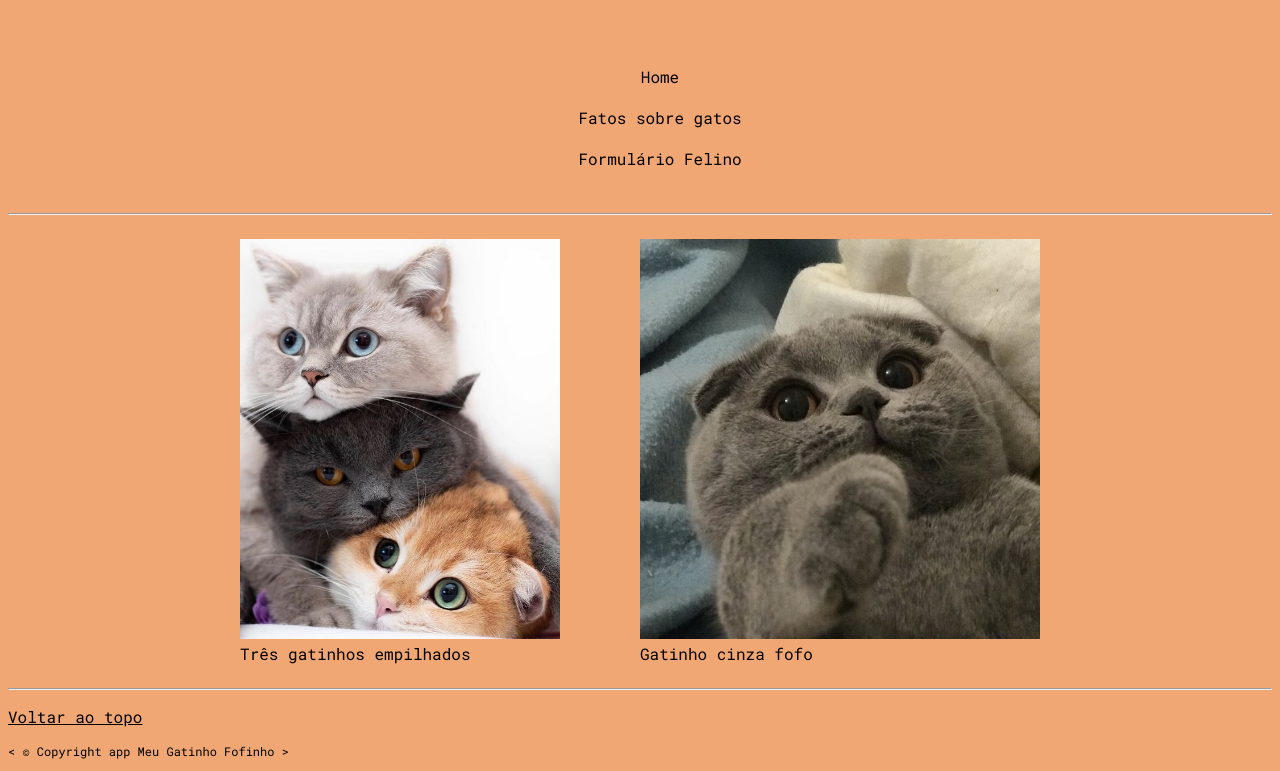
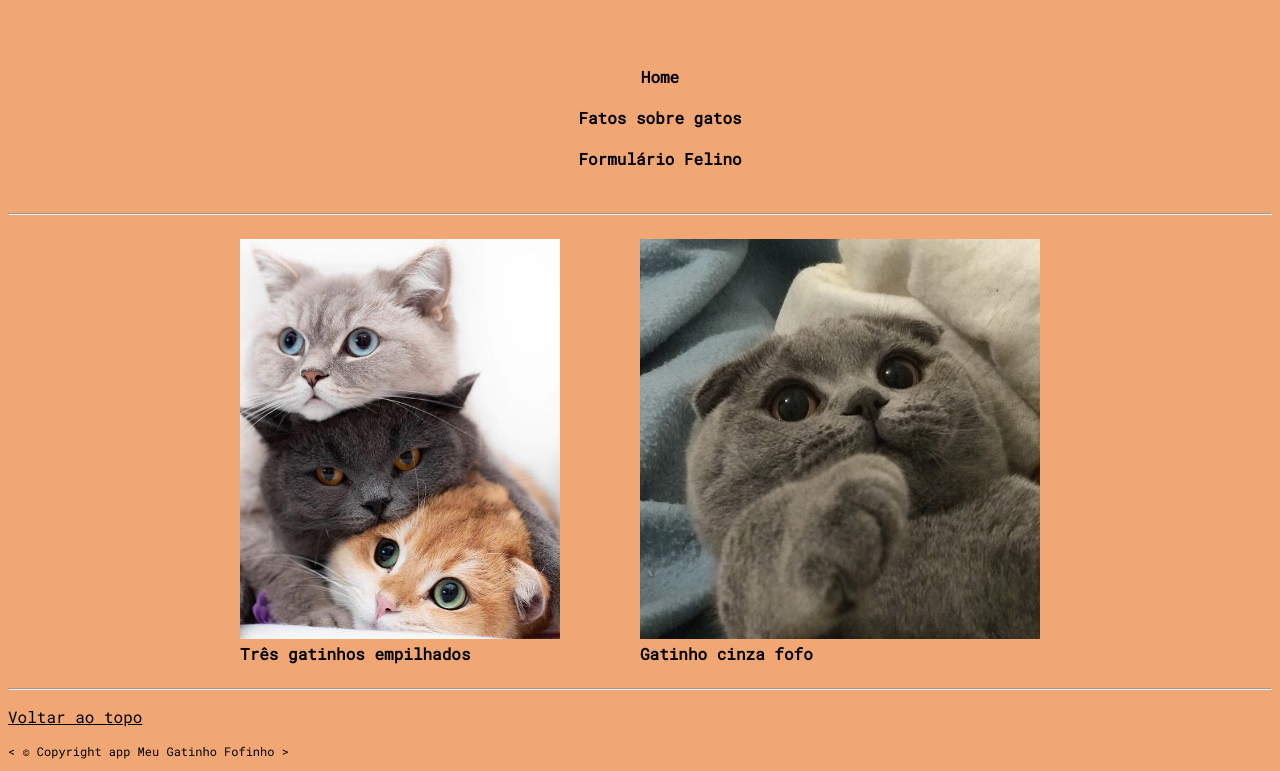
Before and after one commit to Yan-Skywalker/test_g, a plain HTML site: page FotoDeGatos.html in a window 1280 px wide. Shown: the part 111-882 px from the top of the page. Drawn offline with Linux system fonts and the light colour scheme.

Commit message:
Update FotoDeGatos.html

```diff
--- a/FotoDeGatos.html
+++ b/FotoDeGatos.html
@@ -13,13 +13,13 @@
         <nav aria-label="navegação primária" class="bt-header">
             <ul id="lista">
                 <li>
-                    <a href="./index.html">Home</a>
+                    <a href="./index.html"><strong>Home</strong></a>
                 </li>
                 <li>
-                    <a href="#fatos">Fatos sobre gatos</a>
+                    <a href="./index.html#fatos"><strong>Fatos sobre gatos</strong></a>
                 </li>
                 <li>
-                    <a href="./formulario_felino.html">Formulário Felino</a>
+                    <a href="./formulario_felino.html"><strong>Formulário Felino</strong></a>
                 </li>
             </ul>
         </nav>
@@ -29,11 +29,11 @@
         <div id="galeria">
             <figure>
                 <img class="img-1" src="./img/fofis.jpg" alt="Três gatinhos empilhados">
-                <figcaption>Três gatinhos empilhados</figcaption>
+                <figcaption><strong>Três gatinhos empilhados</strong></figcaption>
             </figure>
             <figure>
                 <img class="img-1" src="./img/gatoCinza.jpg" alt="gatinho cinza">
-                <figcaption>Gatinho cinza fofo</figcaption>
+                <figcaption><strong>Gatinho cinza fofo</strong></figcaption>
             </figure>
         </div>
         <hr>
```
